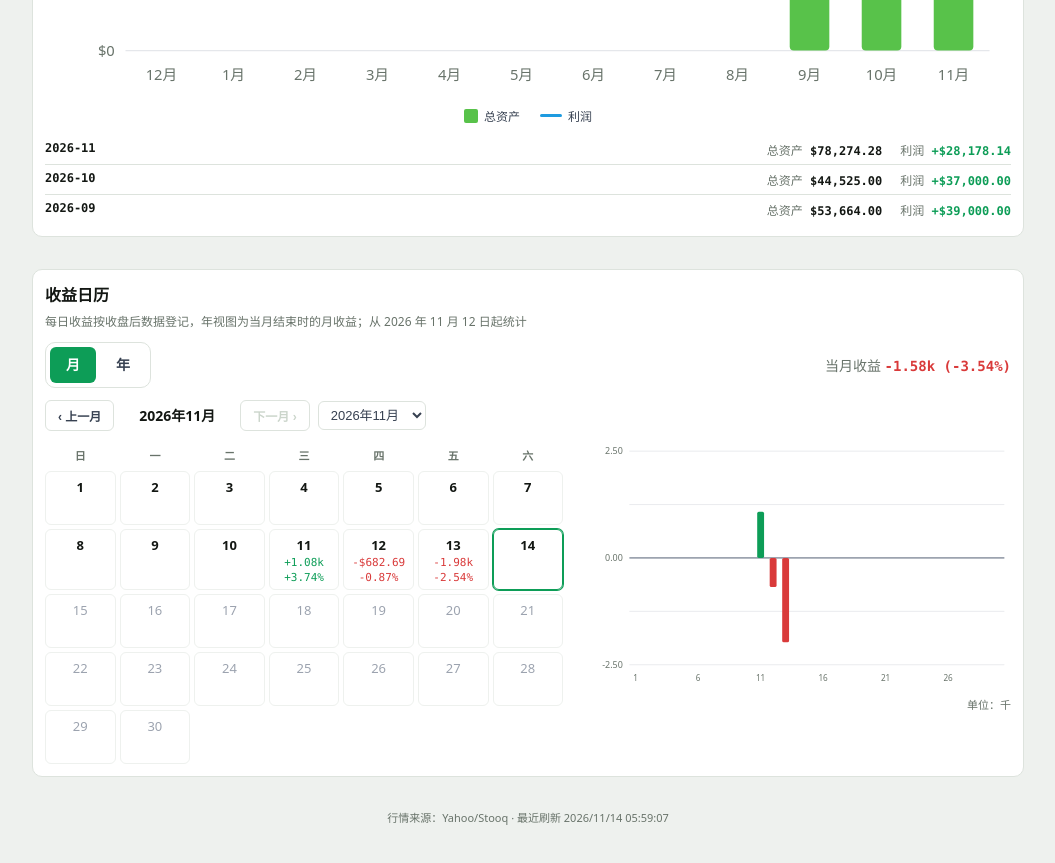
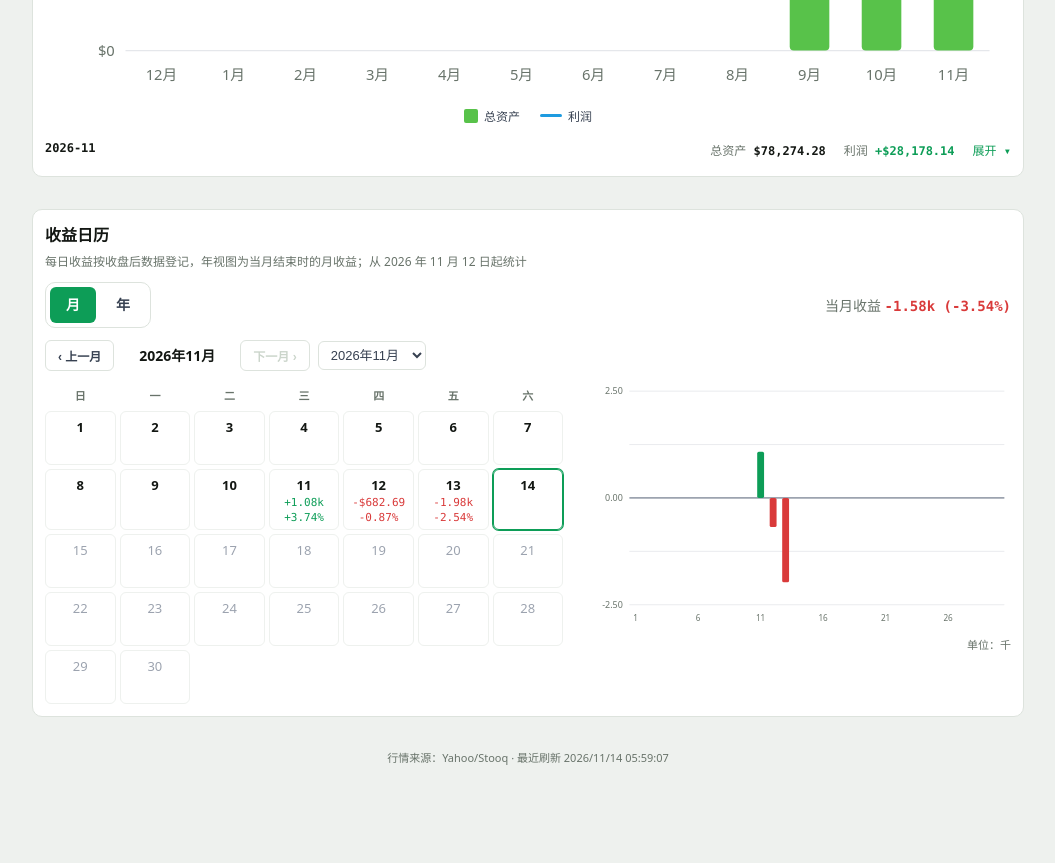
Before and after one commit to heisyloo/kan_ban, a plain HTML site: page index.html in a window 1280 px wide. Shown: the part 1840-2703 px from the top of the page, without its empty margins (112-1167 px from the left). After the commit the page ends 2653 px from the top, so only its background shows below. Drawn offline with Linux system fonts and the light colour scheme.

Commit message:
走势图下方月度列表默认只显示当月、其余折叠

```diff
--- a/index.html
+++ b/index.html
@@ -107,6 +107,7 @@
   .trend-row .trend-right { display: flex; gap: 18px; }
   .trend-row .up { color: #0d9d57; }
   .trend-row .down { color: #d93a3a; }
+  .trend-toggle { background: none; border: none; color: #0d9d57; font-size: 12px; cursor: pointer; padding: 0; font-family: inherit; white-space: nowrap; }
   .trend-row:last-child { border-bottom: none; }
   .footer { margin: 4px 0 24px; }
   .principles { list-style: none; counter-reset: p; margin: 0; padding: 0; }
@@ -1108,6 +1109,9 @@ function renderBars(c) {
   $('barChart').innerHTML = '<svg viewBox="0 0 ' + W + ' ' + H + '" width="100%" role="img" aria-label="本金与总资产柱状图">' + g + '</svg>';
 }
 
+/* 走势图下方月度列表：默认只显示当月，其余月份折叠，点“展开”才显示 */
+var trendExpanded = false;
+var trendEntries = [];
 function renderTrend(entries) {
   var last = entries[entries.length - 1];
   var anchor = last ? last.m : monthKey(new Date());
@@ -1162,11 +1166,20 @@ function renderTrend(entries) {
   });
   $('trendChart').innerHTML = '<svg viewBox="0 0 ' + W + ' ' + H + '" width="100%" role="img" aria-label="总资产与利润走势图">' + g + '</svg>';
 
+  trendEntries = entries;
   var det = '';
-  entries.slice().reverse().forEach(function (e) {
-    det += '<div class="trend-row"><span class="m">' + e.m + '</span><span class="trend-right"><span>总资产 <b>' + fmtAmt(e.assets) + '</b></span><span>利润 <b class="' + (e.profit >= 0 ? 'up' : 'down') + '">' + fmtSignedAmt(e.profit) + '</b></span></span></div>';
+  var rev = entries.slice().reverse();
+  rev.forEach(function (e, idx) {
+    if (idx > 0 && !trendExpanded) return;
+    det += '<div class="trend-row"><span class="m">' + e.m + '</span><span class="trend-right"><span>总资产 <b>' + fmtAmt(e.assets) + '</b></span><span>利润 <b class="' + (e.profit >= 0 ? 'up' : 'down') + '">' + fmtSignedAmt(e.profit) + '</b></span>';
+    if (idx === 0 && rev.length > 1) {
+      det += '<button class="trend-toggle" type="button" id="trendToggle">' + (trendExpanded ? '收起 ▴' : '展开 ▾') + '</button>';
+    }
+    det += '</span></div>';
   });
   $('trendDetail').innerHTML = det;
+  var tg = $('trendToggle');
+  if (tg) tg.addEventListener('click', function () { trendExpanded = !trendExpanded; renderTrend(trendEntries); });
   $('trendNote').textContent = '近一年 · 每月最后一天登记一次（当月数值随实时价格更新，月末定格） · 已登记 ' + entries.length + ' 个月';
 }
 
```
